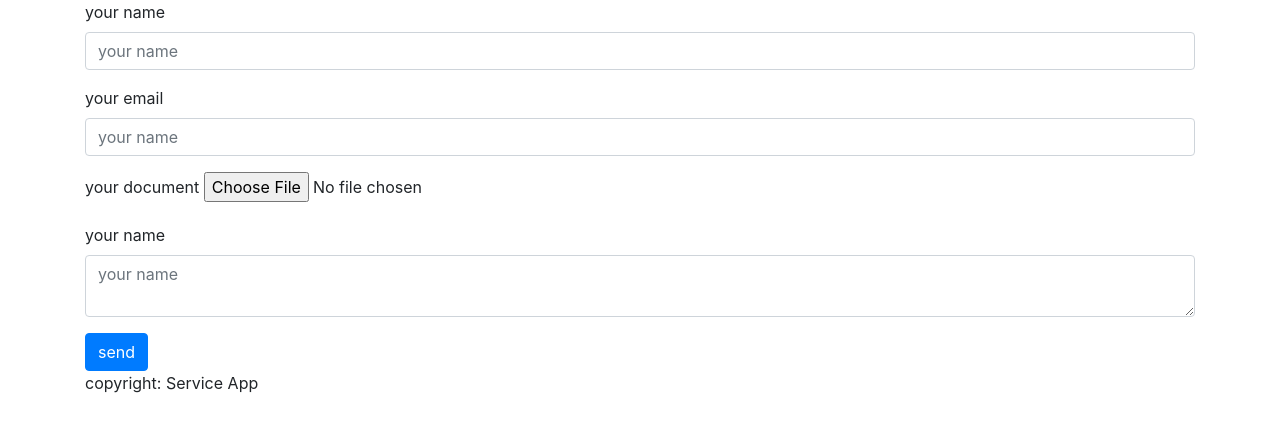
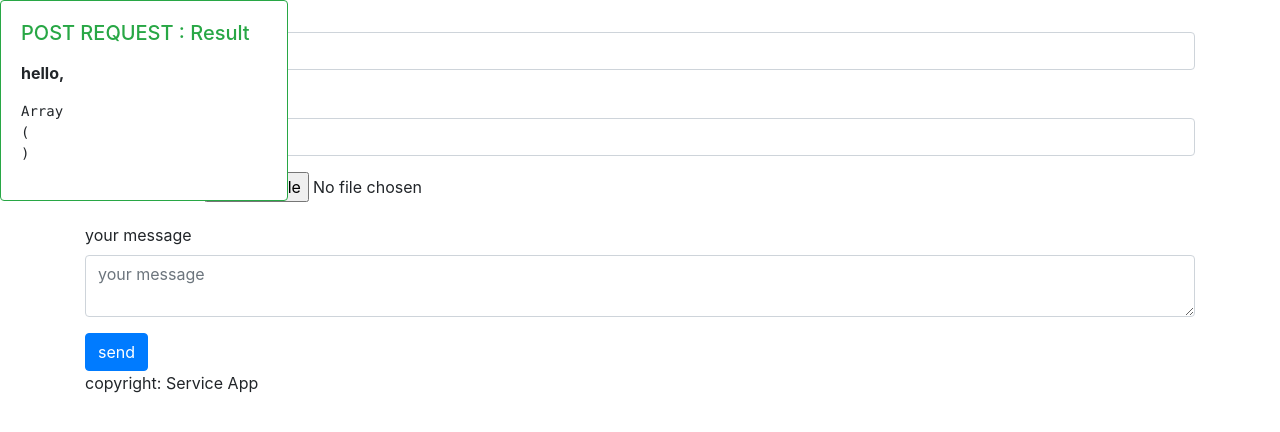
Before and after one commit to DevAspirant/PHP-MySQL, a PHP site: page / in a window 1280 px wide. Shown: the top 432 px of the page. Run offline with PHP 8.4, Linux system fonts and the light colour scheme.

Commit message:
session - الجلسات

```diff
--- /dev/null
+++ b/includes/uploader.php
@@ -0,0 +1,120 @@
+<?php
+/* فلترة النصوص لمنع الحقن */
+    function filterString($field){
+        $field = filter_var(trim($field),FILTER_SANITIZE_STRING);
+        if(empty($field)){
+            return false;
+        }else{
+            return $field;
+        }
+    }
+    /* فلترة الايميل  لمنع الحقن */
+    function filterEmail($field){
+        $field = filter_var(trim($field),FILTER_SANITIZE_EMAIL);
+        if(filter_var($field,FILTER_VALIDATE_EMAIL)){
+            return $field;
+        }else{
+            return false;
+        }
+    }
+    /* رفع الملفات */
+    function canUpload($file){
+
+            /* نوع الملفات المسموح رفعها  */
+            $allowed = [
+               'jpeg' => 'image/jpeg',
+               'jpg' => 'image/jpg'
+
+            ];
+
+            // $fileType = $_FILES['document']['type']; /* نوع الملف */
+
+            $fileMimeType = mime_content_type($file['tmp_name']); /* للتحقق من نوع الملف الحقيقي  */
+
+
+            // حجم الملفات التي نقوم برفعها
+            $maxFileSize = 10 * 1024;
+
+            $fileSize=$file['size']; /* حجم الملف */
+            /* التاكد من نوع الملف*/
+            if(!in_array($fileMimeType,$allowed)) {
+                return 'File type is not allowed';
+            }
+            /* التاكد من حجم الملف */
+            if($fileSize > $maxFileSize){
+                return 'File size is not allowed';
+            }
+
+            return true;
+
+    }
+
+$nameError = $emailError = $documentError = $messageError = '';   // Error init variable
+
+$name = $email = $message = ''; // init variable
+
+//  اظهار المعلومات في اعلى الصفحة عشان نعرف البيانات -->
+if($_SERVER['REQUEST_METHOD'] == 'POST'){
+
+    // التاكد من تعبئة خانة الاسم
+    $name = filterString($_POST['name']);
+    if(!$name){
+        $_SESSION['contact_form']['name'] ="";
+        $nameError = 'your name is required';
+    }else{
+        $_SESSION['contact_form']['name'] = $name; // save the visitor name session
+    }
+    // التاكد من تعبئة خانة الايميل
+    $email = filterEmail($_POST['email']);
+    if(!$email){
+        $emailError = 'your email is invalid';
+        $_SESSION['contact_form']['email'] = '';
+    }else{
+        $_SESSION['contact_form']['email'] = $email;
+    }
+    // التاكد من تعبئة خانة الرسالة
+    $message = filterString($_POST['message']);
+    if(!$message){
+        $messageError = 'you must enter a message';
+        $_SESSION['contact_form']['message'] = '';
+    }else{
+        $_SESSION['contact_form']['message'] = $message;
+    }
+
+    /* اعداد الملفات المسموح برفعها و نتاكد انه الملف نظيف  */
+    if(isset($_FILES['document']) && $_FILES['document']['error'] == 0){
+
+        $canUpload = canUpload($_FILES['document']);
+
+        if($canUpload === true){
+            $uploadDir = 'uploads';
+            if(!is_dir($uploadDir)){
+                umask(0);
+                mkdir($uploadDir,0775);
+            }
+
+            $fileName = $_FILES['document']['name'];
+
+            // to solve the duplicate it $fileName = time().$_FILES['document']['name'];
+
+            if(file_exists($uploadDir.'/'.$fileName)){
+                $documentError = 'File already exists';
+            }else{
+                move_uploaded_file($_FILES['document']['tmp_name'],$uploadDir.'/'.$fileName);
+            }
+
+        }else{
+            $documentError = $canUpload;
+        }
+    }
+
+    /* مسح بيانات المتغيرات في حالة كانت جميع العمليات صحيحة  */
+
+    if(!$nameError && !$emailError && !$messageError && !$documentError){
+        // unset($_SESSION['contact_form']); مسح بيانات المتغيرات في الجلسة
+        echo '<p class="text-success">message has been sent</p>';
+        session_destroy(); // حذف كل البيانات من الجلسة
+        header('Location: https://google.com'); // redirect the page
+        die();
+    }
+}
--- a/index.php
+++ b/index.php
@@ -2,65 +2,40 @@
 <?php
 $title = 'Home Page';
 require_once 'template/header.php';
+require_once 'includes/uploader.php';
 
-//  اظهار المعلومات في اعلى الصفحة عشان نعرف البيانات -->
-if($_SERVER['REQUEST_METHOD'] == 'POST'){
-   echo "<pre>";
-    print_r($_POST);
-    // print_r($_FILES);
-    echo "</pre>";
-
-    /* اعداد الملفات المسموح برفعها و نتاكد انه الملف نظيف  */
-    if(isset($_FILES['document']) && $_FILES['document']['error'] == 0){
-
-        echo "File is fine";
-
-        /* نوع الملفات المسموح رفعها  */
-        $allowed = [
-           // 'jpg' => 'image/jpeg',
-           // 'png' => 'image/png',
-            //'gif' => 'image/gif'
-            //'doc' => 'document/doc'
-        ];
-
-        $fileType = $_FILES['document']['type'];
-        echo $fileType;
-
-        $fileMimeType = mime_content_type($_FILES['document']['tmp_name']);
-
-        echo $fileMimeType;
+if(isset($_SESSION['contact_form'])){ ?>
+<h1><?php  print_r($_SESSION['contact_form']); ?></h1>
+<?php } ?>
 
 
-        $maxFileSize = 10 * 1024;
-        $fileSize=$_FILES['document']['size'];
-
-        if(!in_array($fileType,$allowed)) die('File type not allowed');
-
-        if($fileSize > $maxFileSize) die('File size not allowed'. $maxFileSize);
-
-
-    }
-}
-?>
 <!-- create form contact -->
 <form action="<?php echo $_SERVER['PHP_SELF'] ?>" method="post" enctype="multipart/form-data">
     <div class="form-group">
-        <label for="name">your name</label>
-        <input type="text" name="name" class="form-control" placeholder="your name"></input>
+        <label class="font-weight-bold" for="name">Name</label>
+        <input type="text" name="name"  value="<?php if(isset($_SESSION['contact_form']['name'])) echo $_SESSION['contact_form']['name'] ?>" class="form-control" placeholder="your name"></input>
+        <span class="text-danger"><?php echo $nameError ?></span>
     </div>
     <div class="form-group">
         <label for="email">your email</label>
-        <input type="email" name="email" class="form-control" placeholder="your name"></input>
+        <input type="email" name="email" value="<?php if(isset($_SESSION['contact_form']['email'])) echo $_SESSION['contact_form']['email'] ?>" class="form-control" placeholder="your email"></input>
+        <span class="text-danger"><?php echo $emailError ?></span>
     </div>
     <div class="form-group">
         <label for="document">your document</label>
         <input type="file" name="document">
+        <span class="text-danger"><?php echo $documentError ?></span>
     </div>
 
     <div class="form-group">
-        <label for="message">your name</label>
-        <textarea name="message" class="form-control" placeholder="your name"></textarea>
+        <label for="message">your message</label>
+        <textarea name="message" class="form-control" placeholder="your message"><?php if(isset($_SESSION['contact_form']['message'])) echo $_SESSION['contact_form']['message'] ?></textarea>
+        <span class="text-danger"><?php echo $messageError ?></span>
     </div>
+
+
+
+
     <button class="btn btn-primary">send</button>
 </form>
 
--- a/template/header.php
+++ b/template/header.php
@@ -1,8 +1,10 @@
 <!--تضمين ملف  app.php  -->
-<?php require_once __DIR__ .'/../config/app.php'?>
-
-<!-- مشاهدة الاخطاء في الصفحة -->
-<?php
+<?php require_once __DIR__ .'/../config/app.php';
+/* الجلسة عبارة عن معلومات مؤقتة تخزن لغرض يخدم المستخدم
+تخزن معلومات الالجلسة على شكل مصفوفة
+*/
+session_start(); //  بداية الجلسة
+// <!-- مشاهدة الاخطاء في الصفحة -->
 error_reporting(E_ALL);
 ini_set('display_errors',1);
 ?>
@@ -25,3 +27,13 @@ ini_set('display_errors',1);
             <p class="browsehappy">You are using an <strong>outdated</strong> browser. Please <a href="#">upgrade your browser</a> to improve your experience.</p>
         <![endif]-->
         <div class="container">
+
+                <!-- اظهار نتائج الطلب -->
+<div class="card border border-success fixed-top" style="width: 18rem;">
+  <div class="card-body">
+  <h5 class="card-title text-success">POST REQUEST : Result</h5>
+    <p class="card-text"><?php isset($_SESSION['contact_form']['name']) ? $sender = $_SESSION['contact_form']['name'] : $sender =''; ?></p>
+    <p class="card-text font-weight-bold"><?php echo 'hello, '. $sender ?></p>
+    <p class="card-text"><?php  echo "<pre>"; print_r($_POST); echo "</pre>"; ?></p>
+  </div>
+</div>
```
